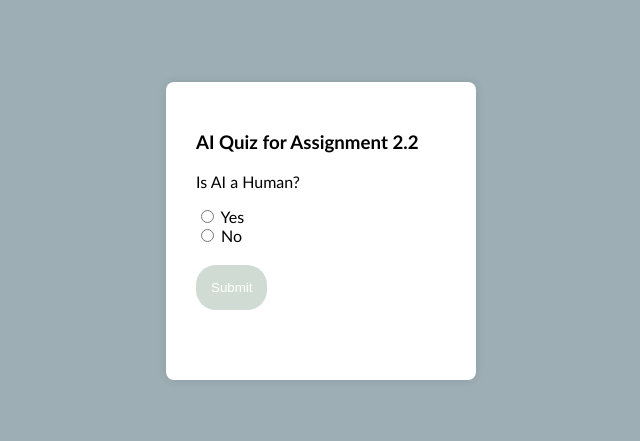
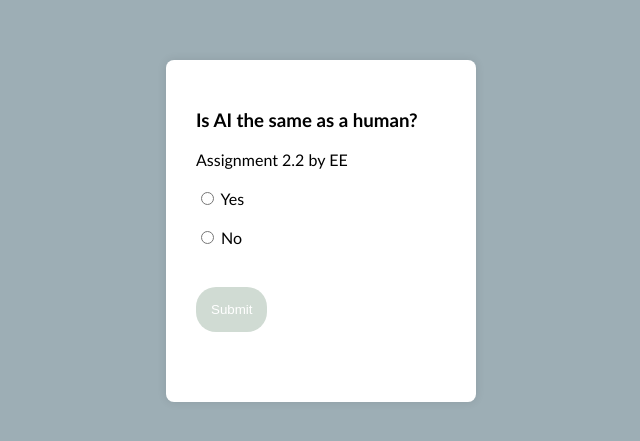
Before and after one commit to eeekat/Assignment-2.2, a plain HTML site: page index.html in a window 1280 px wide. Shown: the part 177-618 px from the top of the page, without its empty margins (319-959 px from the left). Drawn offline with Linux system fonts and the light colour scheme.

Commit message:
Update index.html

```diff
--- a/index.html
+++ b/index.html
@@ -3,24 +3,24 @@
 <head>
     <meta charset="UTF-8">
     <meta name="viewport" content="width=device-width, initial-scale=1.0">
-    <title>AI Quiz for Assignment 2.2</title>
+    <title>AI Quiz</title>
     <link rel="stylesheet" href="style.css">
 </head>
 <body>
     <div id="quiz-container">
-        <h3>AI Quiz for Assignment 2.2</h3>
-        <p>Is AI a Human?</p>
-        <form id="quiz-form">
-            <div class="choice">
+        <!-- Main title -->
+        <h3>Is AI the same as a human?</h3>
+        <!-- Subhead -->
+        <body>Assignment 2.2 by EE</body>
+        <div class="choices">
             <input type="radio" id="choice1" name="choice" value="Yes">
             <label for="choice1">Yes</label>
         </div>
-            <div class="choice">
+        <div class="choices">
             <input type="radio" id="choice2" name="choice" value="No">
             <label for="choice2">No</label>
         </div>
-            <button type="submit" id="submit">Submit</button>
-        </form>
+        <button id="submit">Submit</button>
         <div id="result"></div>
     </div>
     <script src="script.js"></script>
```
Lines whose indentation alone changed are shown as unchanged.
